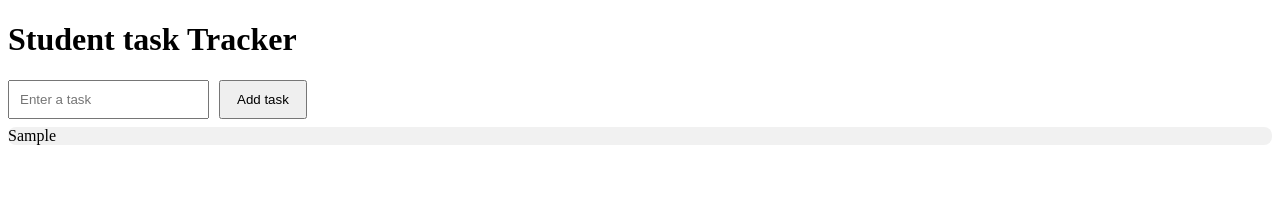
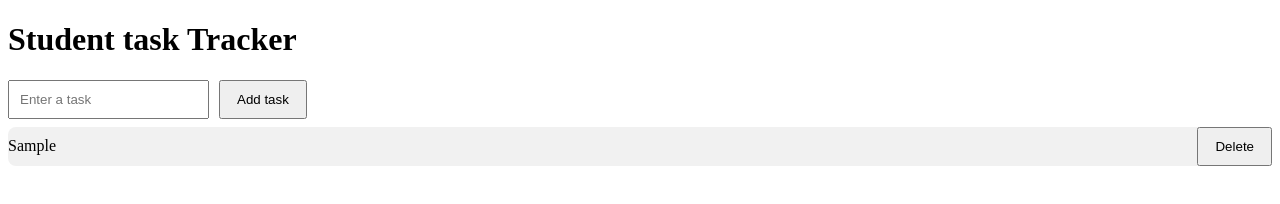
Before and after one commit to Weerapong-gui/student-task-tracker, a plain HTML site: page index.html in a window 1280 px wide. Both pictures are taken after typing "Sample" into the empty fields and a click on the button "Add task". Drawn offline with Linux system fonts and the light colour scheme.

Commit message:
Add delete task feature

```diff
--- a/script.js
+++ b/script.js
@@ -14,13 +14,25 @@
     const li = document.createElement("li");
     li.textContent = taskText;
 
-    li.addEventListener("click", function () {
+    const span = document.createElement("span");
+    span.addEventListener("click", function (){
         li.classList.toggle("completed");
     });
+    const deleteButton = document.createElement("button");
+    deleteButton.textContent = "Delete";
+
+    deleteButton.addEventListener("click", function (){
+        li.remove();
+    });
+
+    li.appendChild(span);
+    li.appendChild(deleteButton);
 
     taskList.appendChild(li);
 
     taskInput.value = "";
+
+
 }
 
 addButton.addEventListener("click", addTask);
--- a/style.css
+++ b/style.css
@@ -25,3 +25,17 @@
     text-decoration: line-through;
     opacity: 0.5;
 }
+
+li {
+    display: flex;
+    justify-content: space-between;
+    align-items: center;
+}
+
+li span {
+    flex: 1;
+}
+
+li button {
+    margin-left: 10px;
+}
```
